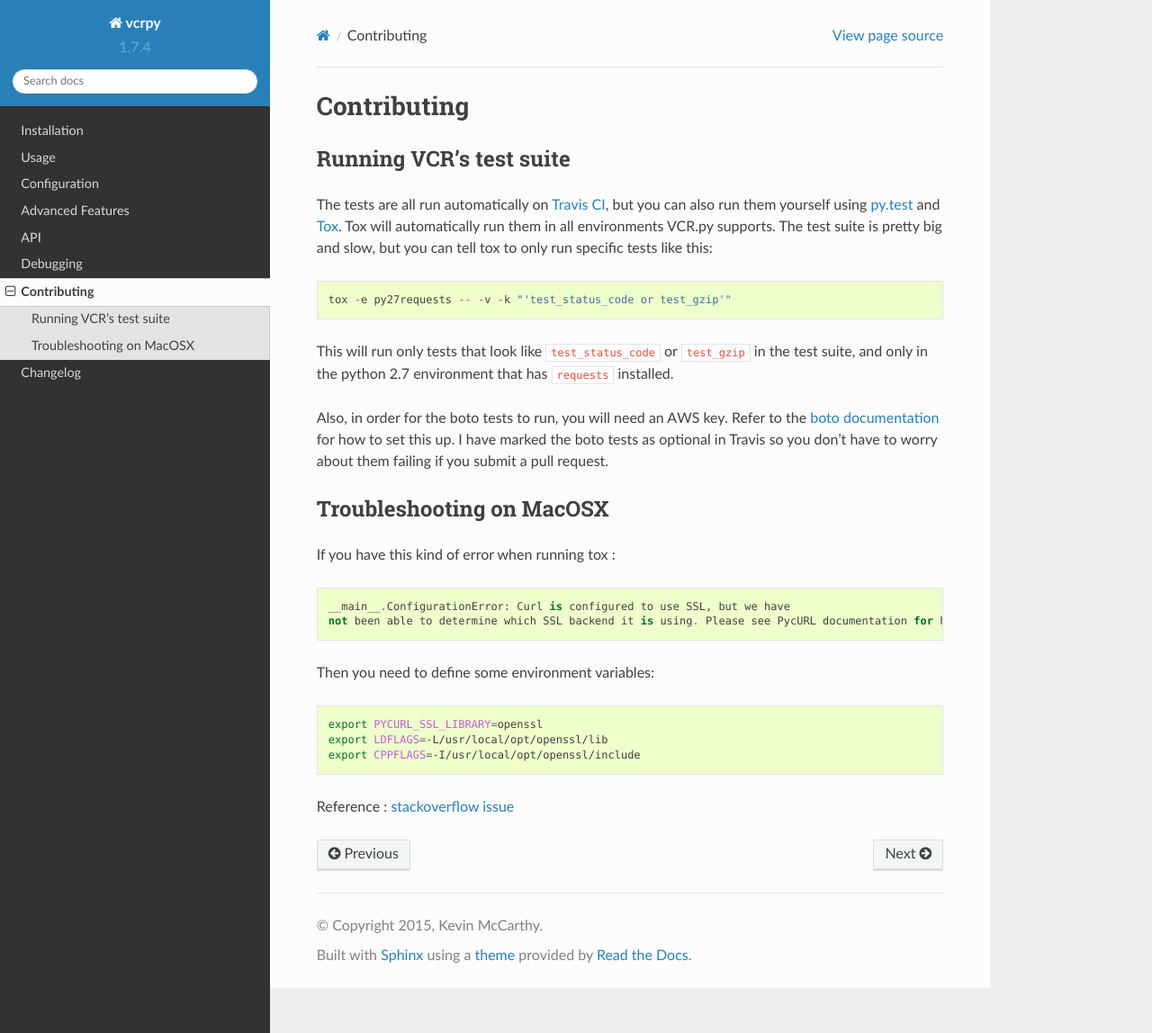
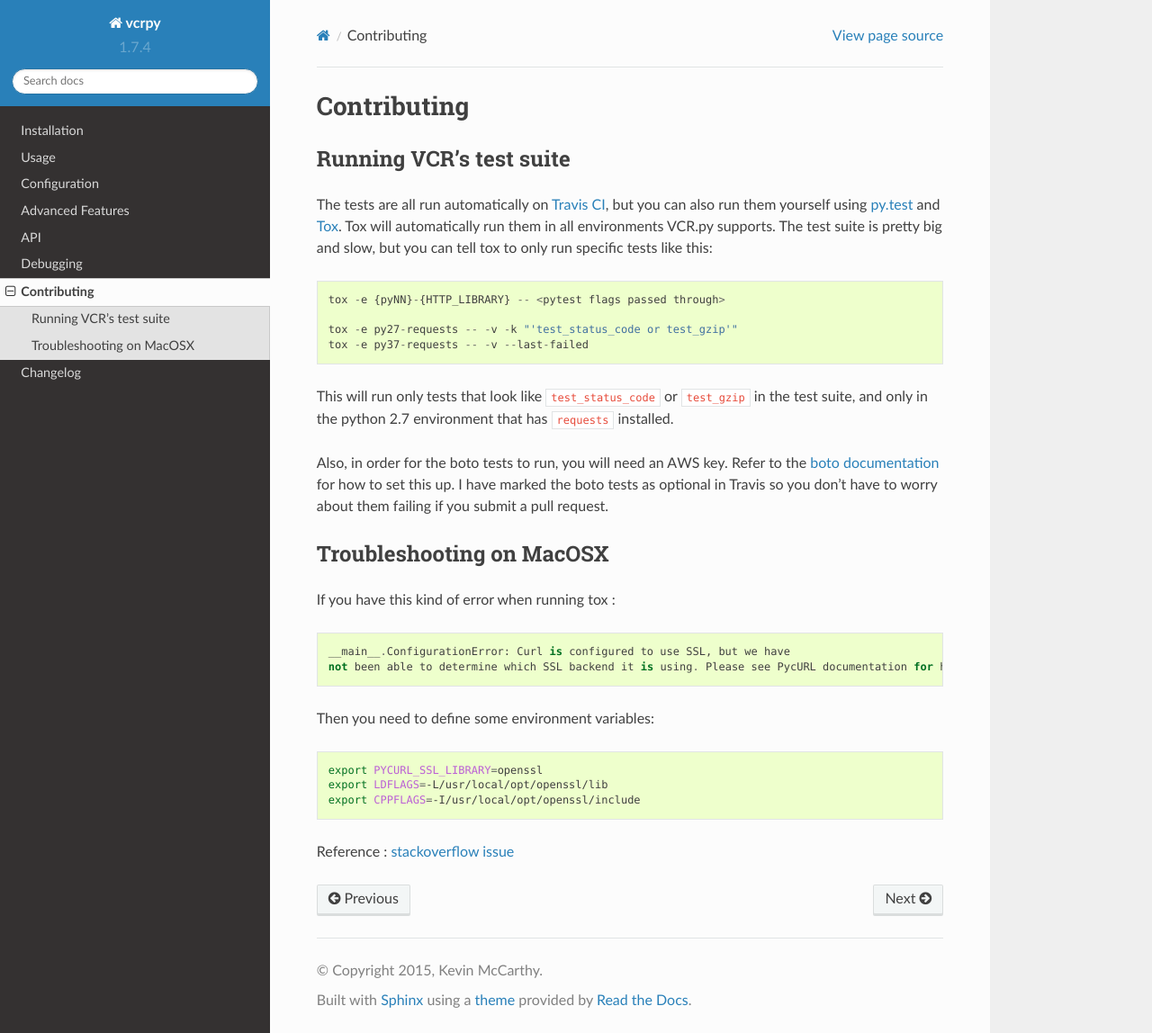
Before and after one commit to kevin1024/vcrpy, a Sphinx documentation site: the page built from docs/contributing.rst, in a window 1280 px wide and 1148 px high. Shown: the whole window at 90% size. Built offline with Sphinx 7.4.7 and the Read the Docs theme 2.0.0, drawn with Linux system fonts in a browser that asks for light colours.

```diff
--- a/docs/contributing.rst
+++ b/docs/contributing.rst
@@ -11,7 +11,10 @@
 all environments VCR.py supports. The test suite is pretty big and slow,
 but you can tell tox to only run specific tests like this::
 
-    tox -e py27requests -- -v -k "'test_status_code or test_gzip'"
+    tox -e {pyNN}-{HTTP_LIBRARY} -- <pytest flags passed through>
+
+    tox -e py27-requests -- -v -k "'test_status_code or test_gzip'"
+    tox -e py37-requests -- -v --last-failed
 
 This will run only tests that look like ``test_status_code`` or
 ``test_gzip`` in the test suite, and only in the python 2.7 environment
```
Also changed, not shown: 1 other file.
